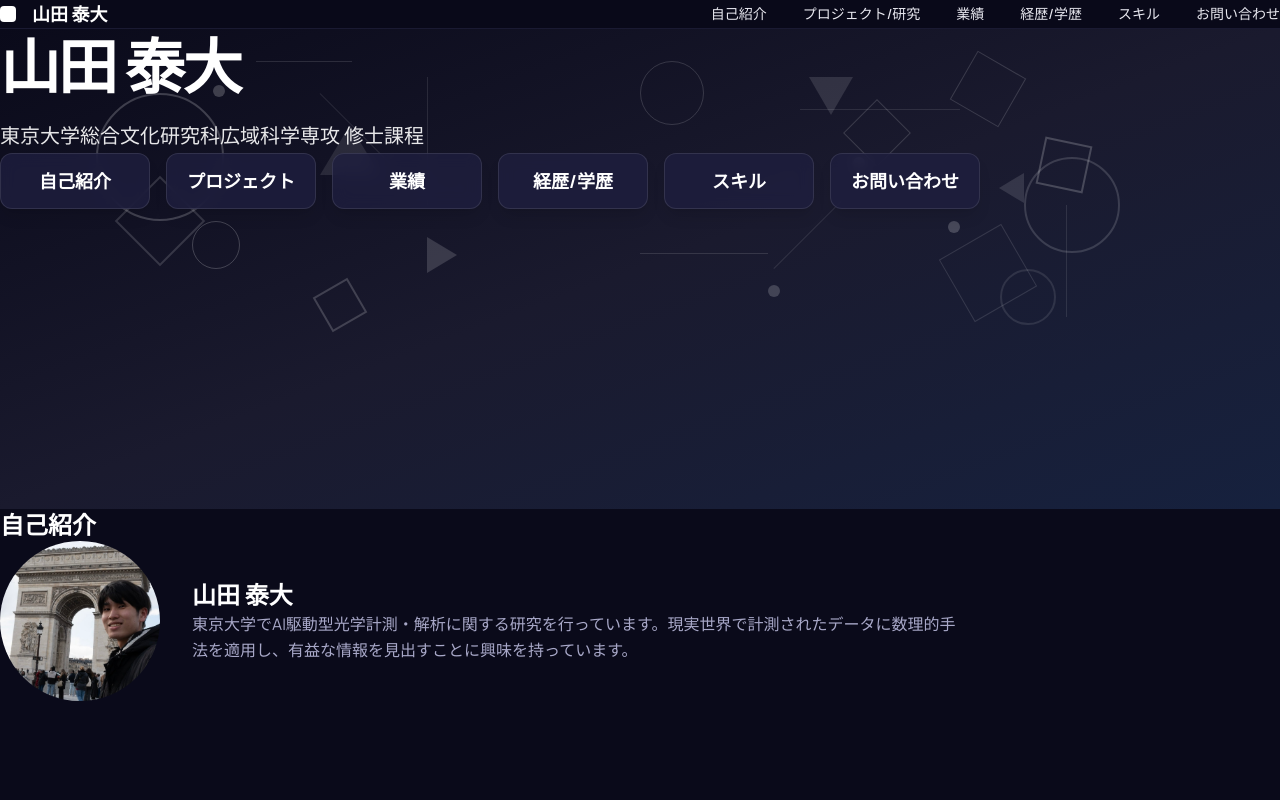
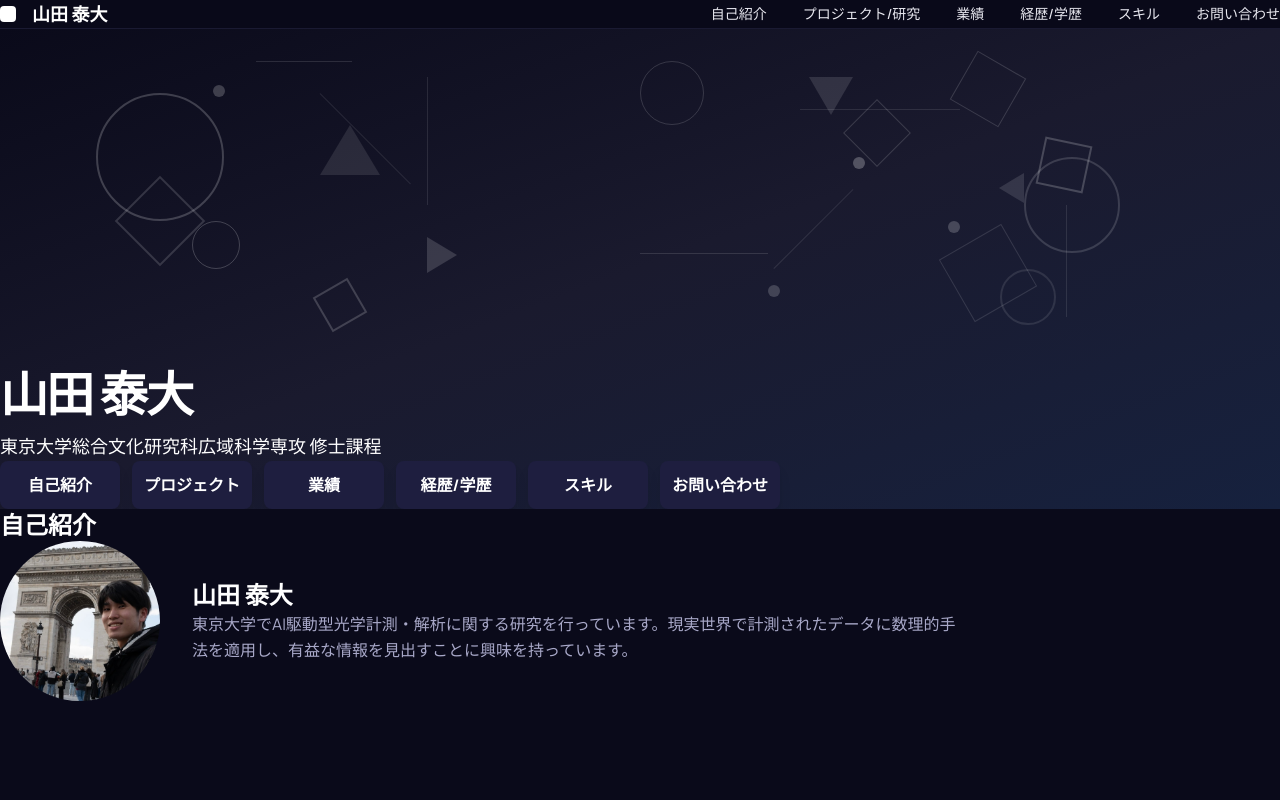
Before and after one commit to yasuhiro-ymd/my-portfolio, a Next.js app: page / in a window 1280 px wide. Shown: the top 800 px of the page. Built offline with nearby package versions, Linux system fonts and the light colour scheme.

Commit message:
Update hero section and styles

```diff
--- a/app/components/Hero.tsx
+++ b/app/components/Hero.tsx
@@ -2,7 +2,7 @@ import Link from 'next/link';
 
 export default function Hero() {
   return (
-    <section className="relative w-full min-h-[400px] sm:min-h-[450px] md:min-h-[480px] bg-gradient-to-br from-[#0a0a1a] via-[#1a1a2e] to-[#16213e] overflow-hidden">
+    <section className="relative w-full h-[400px] sm:h-[450px] md:h-[480px] bg-gradient-to-br from-[#0a0a1a] via-[#1a1a2e] to-[#16213e] overflow-hidden">
 
       {/* 幾何学的な装飾要素 */}
       <div className="absolute top-0 left-0 w-full h-full pointer-events-none z-0 overflow-hidden">
@@ -46,50 +46,50 @@ export default function Hero() {
         <div className="absolute top-32 sm:top-40 md:top-64 left-3/5 w-1.5 h-1.5 sm:w-2 sm:h-2 md:w-3 md:h-3 bg-white/18 rounded-full"></div>
       </div>
 
-      <div className="relative z-10 w-full flex flex-col justify-center sm:justify-end px-4 sm:px-8 md:px-16 lg:px-52 pt-8 sm:pt-12 md:pt-16 pb-0">
-        <div className="flex flex-col gap-3 sm:gap-4 mb-6 sm:mb-8 md:mb-10 max-w-4xl">
-          <h1 className="text-3xl sm:text-4xl md:text-5xl lg:text-6xl font-extrabold text-white leading-tight tracking-[-0.04em]">
+      <div className="relative z-10 h-full flex flex-col justify-center sm:justify-end px-4 sm:px-8 md:px-16 lg:px-52 pb-6 sm:pb-12">
+        <div className="flex flex-col gap-2 mb-4 sm:mb-6 max-w-4xl">
+          <h1 className="text-2xl sm:text-3xl md:text-4xl lg:text-5xl font-extrabold text-white leading-tight tracking-[-0.04em]">
             山田 泰大
           </h1>
-          <p className="text-sm sm:text-base md:text-lg lg:text-xl text-white/90 leading-relaxed max-w-2xl">
+          <p className="text-xs sm:text-sm md:text-base lg:text-lg text-white leading-relaxed max-w-2xl">
             東京大学総合文化研究科広域科学専攻 修士課程
           </p>
         </div>
 
-        <div className="flex flex-wrap gap-2.5 sm:gap-3 md:gap-4 mb-0">
+        <div className="flex flex-wrap gap-2 sm:gap-3">
           <Link
             href="#about"
-            className="px-4 py-2.5 sm:px-5 sm:py-3 md:px-6 md:py-3.5 bg-[#1e1e3f]/80 backdrop-blur-sm hover:bg-[#4a9eff] active:bg-[#4a9eff] text-white font-semibold text-sm sm:text-base md:text-lg rounded-xl transition-all duration-300 h-11 sm:h-12 md:h-14 flex items-center justify-center min-w-[110px] sm:min-w-[130px] md:min-w-[150px] shadow-lg hover:shadow-[#4a9eff]/50 hover:scale-[1.02] active:scale-[0.98] border border-white/10 hover:border-[#4a9eff]/50"
+            className="px-3 py-2 sm:px-4 sm:py-2.5 md:px-5 md:py-3 bg-[#1e1e3f] hover:bg-[#4a9eff] active:bg-[#4a9eff] text-white font-bold text-xs sm:text-sm md:text-base rounded-lg transition-all duration-300 h-10 sm:h-11 md:h-12 flex items-center justify-center min-w-[100px] sm:min-w-[120px] shadow-lg hover:shadow-[#4a9eff]/50 active:scale-95 sm:hover:scale-105"
           >
             自己紹介
           </Link>
           <Link
             href="#projects"
-            className="px-4 py-2.5 sm:px-5 sm:py-3 md:px-6 md:py-3.5 bg-[#1e1e3f]/80 backdrop-blur-sm hover:bg-[#4a9eff] active:bg-[#4a9eff] text-white font-semibold text-sm sm:text-base md:text-lg rounded-xl transition-all duration-300 h-11 sm:h-12 md:h-14 flex items-center justify-center min-w-[110px] sm:min-w-[130px] md:min-w-[150px] shadow-lg hover:shadow-[#4a9eff]/50 hover:scale-[1.02] active:scale-[0.98] border border-white/10 hover:border-[#4a9eff]/50"
+            className="px-3 py-2 sm:px-4 sm:py-2.5 md:px-5 md:py-3 bg-[#1e1e3f] hover:bg-[#4a9eff] active:bg-[#4a9eff] text-white font-bold text-xs sm:text-sm md:text-base rounded-lg transition-all duration-300 h-10 sm:h-11 md:h-12 flex items-center justify-center min-w-[100px] sm:min-w-[120px] shadow-lg hover:shadow-[#4a9eff]/50 active:scale-95 sm:hover:scale-105"
           >
             プロジェクト
           </Link>
           <Link
             href="#achievements"
-            className="px-4 py-2.5 sm:px-5 sm:py-3 md:px-6 md:py-3.5 bg-[#1e1e3f]/80 backdrop-blur-sm hover:bg-[#4a9eff] active:bg-[#4a9eff] text-white font-semibold text-sm sm:text-base md:text-lg rounded-xl transition-all duration-300 h-11 sm:h-12 md:h-14 flex items-center justify-center min-w-[110px] sm:min-w-[130px] md:min-w-[150px] shadow-lg hover:shadow-[#4a9eff]/50 hover:scale-[1.02] active:scale-[0.98] border border-white/10 hover:border-[#4a9eff]/50"
+            className="px-3 py-2 sm:px-4 sm:py-2.5 md:px-5 md:py-3 bg-[#1e1e3f] hover:bg-[#4a9eff] active:bg-[#4a9eff] text-white font-bold text-xs sm:text-sm md:text-base rounded-lg transition-all duration-300 h-10 sm:h-11 md:h-12 flex items-center justify-center min-w-[100px] sm:min-w-[120px] shadow-lg hover:shadow-[#4a9eff]/50 active:scale-95 sm:hover:scale-105"
           >
             業績
           </Link>
           <Link
             href="#experience"
-            className="px-4 py-2.5 sm:px-5 sm:py-3 md:px-6 md:py-3.5 bg-[#1e1e3f]/80 backdrop-blur-sm hover:bg-[#4a9eff] active:bg-[#4a9eff] text-white font-semibold text-sm sm:text-base md:text-lg rounded-xl transition-all duration-300 h-11 sm:h-12 md:h-14 flex items-center justify-center min-w-[110px] sm:min-w-[130px] md:min-w-[150px] shadow-lg hover:shadow-[#4a9eff]/50 hover:scale-[1.02] active:scale-[0.98] border border-white/10 hover:border-[#4a9eff]/50"
+            className="px-3 py-2 sm:px-4 sm:py-2.5 md:px-5 md:py-3 bg-[#1e1e3f] hover:bg-[#4a9eff] active:bg-[#4a9eff] text-white font-bold text-xs sm:text-sm md:text-base rounded-lg transition-all duration-300 h-10 sm:h-11 md:h-12 flex items-center justify-center min-w-[100px] sm:min-w-[120px] shadow-lg hover:shadow-[#4a9eff]/50 active:scale-95 sm:hover:scale-105"
           >
             経歴/学歴
           </Link>
           <Link
             href="#skills"
-            className="px-4 py-2.5 sm:px-5 sm:py-3 md:px-6 md:py-3.5 bg-[#1e1e3f]/80 backdrop-blur-sm hover:bg-[#4a9eff] active:bg-[#4a9eff] text-white font-semibold text-sm sm:text-base md:text-lg rounded-xl transition-all duration-300 h-11 sm:h-12 md:h-14 flex items-center justify-center min-w-[110px] sm:min-w-[130px] md:min-w-[150px] shadow-lg hover:shadow-[#4a9eff]/50 hover:scale-[1.02] active:scale-[0.98] border border-white/10 hover:border-[#4a9eff]/50"
+            className="px-3 py-2 sm:px-4 sm:py-2.5 md:px-5 md:py-3 bg-[#1e1e3f] hover:bg-[#4a9eff] active:bg-[#4a9eff] text-white font-bold text-xs sm:text-sm md:text-base rounded-lg transition-all duration-300 h-10 sm:h-11 md:h-12 flex items-center justify-center min-w-[100px] sm:min-w-[120px] shadow-lg hover:shadow-[#4a9eff]/50 active:scale-95 sm:hover:scale-105"
           >
             スキル
           </Link>
           <Link
             href="#contact"
-            className="px-4 py-2.5 sm:px-5 sm:py-3 md:px-6 md:py-3.5 bg-[#1e1e3f]/80 backdrop-blur-sm hover:bg-[#4a9eff] active:bg-[#4a9eff] text-white font-semibold text-sm sm:text-base md:text-lg rounded-xl transition-all duration-300 h-11 sm:h-12 md:h-14 flex items-center justify-center min-w-[110px] sm:min-w-[130px] md:min-w-[150px] shadow-lg hover:shadow-[#4a9eff]/50 hover:scale-[1.02] active:scale-[0.98] border border-white/10 hover:border-[#4a9eff]/50"
+            className="px-3 py-2 sm:px-4 sm:py-2.5 md:px-5 md:py-3 bg-[#1e1e3f] hover:bg-[#4a9eff] active:bg-[#4a9eff] text-white font-bold text-xs sm:text-sm md:text-base rounded-lg transition-all duration-300 h-10 sm:h-11 md:h-12 flex items-center justify-center min-w-[100px] sm:min-w-[120px] shadow-lg hover:shadow-[#4a9eff]/50 active:scale-95 sm:hover:scale-105"
           >
             お問い合わせ
           </Link>
--- a/app/page.tsx
+++ b/app/page.tsx
@@ -58,7 +58,7 @@ export default function Home() {
       <Navigation />
       <main className="w-full overflow-x-hidden">
         <Hero />
-        <div className="bg-[#0a0a1a] py-6 sm:py-8 md:py-12 lg:py-16 xl:py-20 px-4 sm:px-6 md:px-10 lg:px-20 xl:px-40">
+        <div className="py-6 sm:py-8 md:py-12 lg:py-16 xl:py-20 px-4 sm:px-6 md:px-10 lg:px-20 xl:px-40">
           <About />
           <div className="h-16 sm:h-20 md:h-32" />
           <Projects />
```
